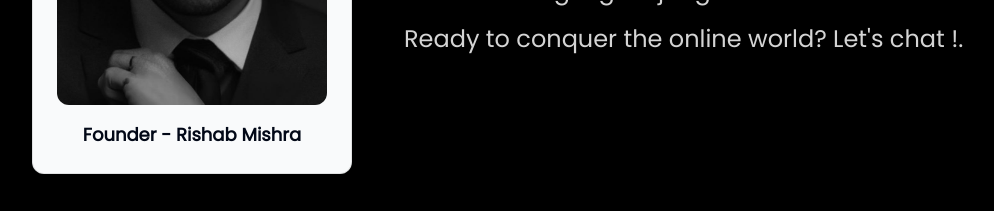
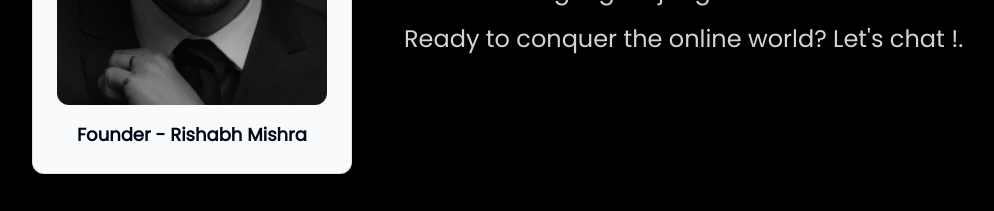
Before and after one commit to rohangawande2303/social-pulse-agency, a Next.js app: page / in a window 1280 px wide. Shown: the part 1680-1891 px from the top of the page, without its empty margins (134-1128 px from the left). Built offline with nearby package versions, Linux system fonts and the light colour scheme.

Commit message:
about us changes

```diff
--- a/app/snippets/3d-card-snippet.tsx
+++ b/app/snippets/3d-card-snippet.tsx
@@ -17,7 +17,7 @@ export function ThreeDCardExample() {
             alt="thumbnail"
           />
           <div className="text-center mt-4 text-lg font-bold text-black-300">
-            Founder - Rishab Mishra
+            Founder - Rishabh Mishra
           </div>
         </CardItem>
       </CardBody>
```
